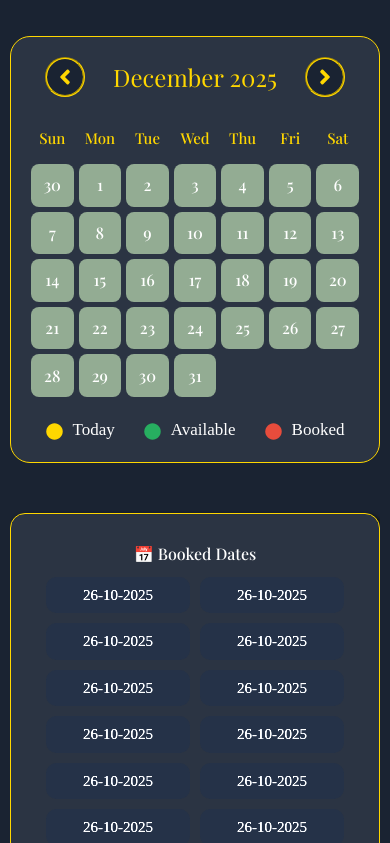
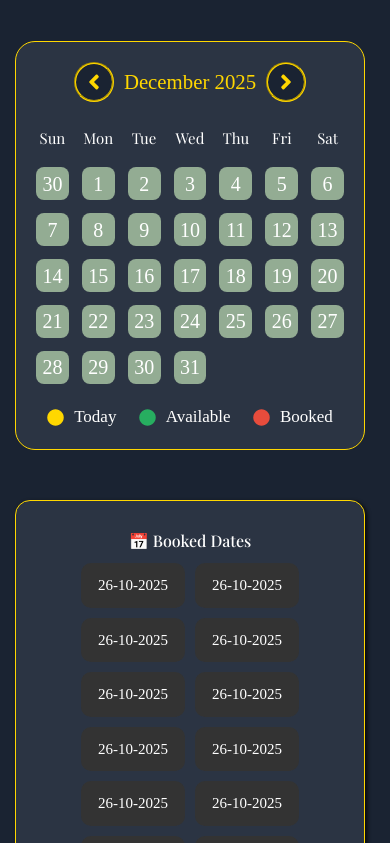
Before and after one commit to arjungk07/ArjunPalace, a React (Vite) app: page /availability in a window 390 px wide. Shown: the part 1061-1904 px from the top of the page. Built offline with nearby package versions, Linux system fonts and the light colour scheme; a web font is replaced by a local one.

Commit message:
updated file

```diff
--- a/src/App.css
+++ b/src/App.css
@@ -845,12 +845,12 @@ footer {
 }
 
 .calendar-main {
-    width: 100%;
-    height: 100%;
     background-color: #66717d3c;
     border: 1px solid #ffd700;
     border-radius: 20px;
     padding: 40px;
+    overflow-x: auto;
+
 }
 
 
@@ -879,6 +879,7 @@ footer {
     color: var(--clr-primary);
     font-size: 1.5rem;
     font-weight: 400;
+    font-family: 'Times New Roman', Times, serif;
 
 }
 
@@ -887,22 +888,25 @@ footer {
     display: grid;
     grid-template-columns: repeat(7, 1fr);
     gap: 5px;
-    overflow: hidden;
     padding: 20px 0;
 }
 
 
 .calendar-day-header {
-    text-align: center;
+    /* text-align: center;
     font-size: 15px;
     font-weight: 500;
     color: var(--clr-primary);
-    padding: 10px 0;
+    padding: 10px 0; */
+    aspect-ratio:1/1;
+    display: flex;
+    justify-content: center;
+    align-items: center;
 
 }
 
 .calendar-day {
-    aspect-ratio: 1;
+    aspect-ratio: 1/1;
     display: flex;
     justify-content: center;
     align-items: center;
@@ -910,6 +914,7 @@ footer {
     border-radius: 8px;
     cursor: pointer;
     font-weight: 500;
+    font-family: 'Times New Roman', Times, serif;
 
 }
 
@@ -950,24 +955,21 @@ footer {
 }
 
 .date-grid {
-    display: grid;
-    grid-template-columns: repeat(2, 1fr);
-    filter: brightness(1.2);
+    display: flex;
+    flex-wrap: wrap;
+    justify-content: center;
 }
 
 .date-column {
-    background-color: #1a2332;
+    background-color: #333;
     border-radius: 10px;
     border: 1px solid transparent;
-    gap: 10px;
-    padding: 6px 0;
+    padding: 10px 16px;
     margin: 5px;
     font-size: 15px;
     font-family: 'Times New Roman', Times, serif;
     font-weight: 200;
     color: white;
-    filter: brightness(1.2);
-
 }
 
 .booking-info {
@@ -1179,22 +1181,60 @@ footer {
     }
 
      .container{
-        padding: 0 10px;
+        padding: 5px;
     }
 
     .calendar-container {
+
         display: grid;
         grid-template-columns: 1fr;
+        justify-items: center;
         overflow: hidden;
+        width: calc(100% - 10px);
     }
 
     .calendar-main
     {
         padding: 20px;
+        box-sizing: border-box;
+        width:calc(100% - 20px);
     }
 
       .calendar-header
     {
         padding: 0px;
+        display: flex;
+        justify-content: center;
+        gap: 10px;
     }
+
+    .calendar-month
+    {
+        font-size: 1.3rem;
+    }
+
+    .calendar-grid
+    {
+        width: 100%;
+        gap: 13px;
+
+    }
+
+    .calendar-day-header
+    {
+        font-size: 15px;
+    }
+
+    .calendar-day
+    {
+        font-size: 20px;
+    }
+
+   .calendar-sidebar
+   {
+    width: calc(100% - 20px);
+    padding: 0%;
+   }
+
+
 }
```
